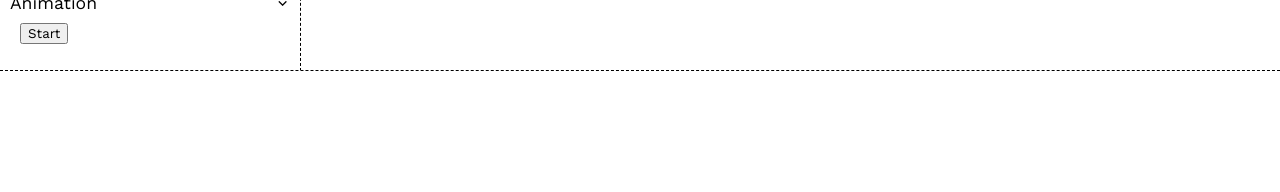
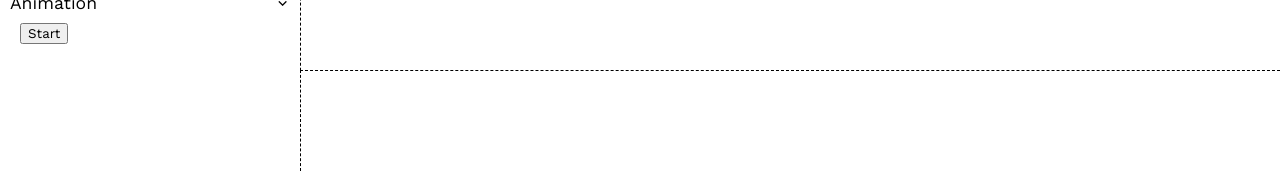
Before and after one commit to bradysheridan/ascii-animator, a Next.js app: page / in a window 1280 px wide. Shown: the part 629-821 px from the top of the page. Built offline with nearby package versions, Linux system fonts and the light colour scheme.

Commit message:
Update layout so that FrameTimeline does not overlap Controls

```diff
--- a/src/styles/components/_Controls.scss
+++ b/src/styles/components/_Controls.scss
@@ -7,7 +7,7 @@
   position: fixed;
   top: 0;
   left: 0;
-  bottom: var(--frame-timeline-height);
+  bottom: 0;
   width: var(--controls-width-desktop);
   background-color: var(--site-background-color);
   border-right: 1px dashed var(--site-background-contrast-color);
--- a/src/styles/components/_FrameTimeline.scss
+++ b/src/styles/components/_FrameTimeline.scss
@@ -5,12 +5,13 @@
 .frame-timeline-wrap {
   position: fixed;
   bottom: 0;
-  left: 0;
+  left: var(--controls-width-desktop);
   right: 0;
   display: flex;
   height: var(--frame-timeline-height);
   background: var(--site-background-color);
   border-top: 1px dashed var(--site-background-contrast-color);
+  border-left: 1px dashed var(--site-background-contrast-color);
 }
 
 .frame-preview{
--- a/src/styles/main.css
+++ b/src/styles/main.css
@@ -231,7 +231,7 @@ span, small, em, strong, input {
   position: fixed;
   top: 0;
   left: 0;
-  bottom: var(--frame-timeline-height);
+  bottom: 0;
   width: var(--controls-width-desktop);
   background-color: var(--site-background-color);
   border-right: 1px dashed var(--site-background-contrast-color);
@@ -361,12 +361,13 @@ span, small, em, strong, input {
 .frame-timeline-wrap {
   position: fixed;
   bottom: 0;
-  left: 0;
+  left: var(--controls-width-desktop);
   right: 0;
   display: flex;
   height: var(--frame-timeline-height);
   background: var(--site-background-color);
   border-top: 1px dashed var(--site-background-contrast-color);
+  border-left: 1px dashed var(--site-background-contrast-color);
 }
 
 .frame-preview {
```
Also changed, not shown: 2 other files (tests, documents, lock files or other folders).
